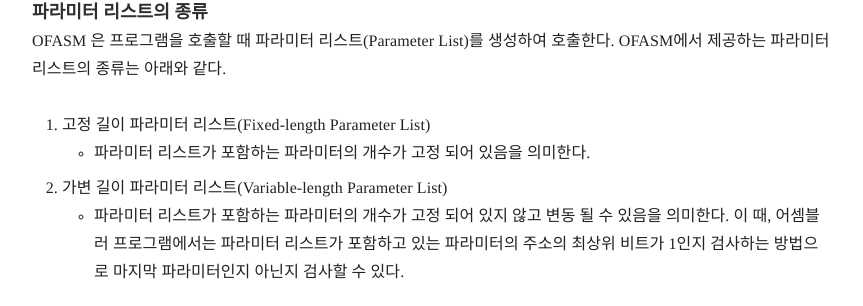
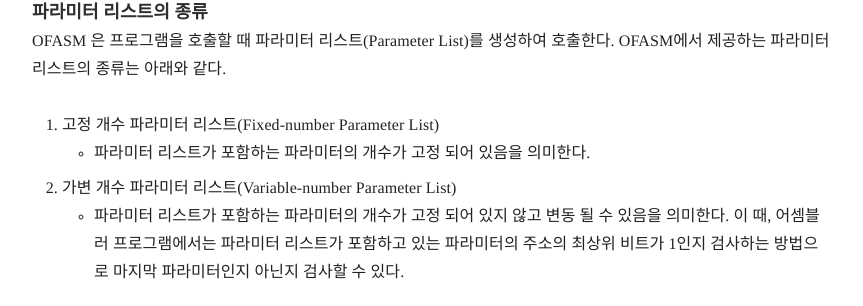
Before and after one commit to Tmaxsoft-Compiler/OFASM-Analyze-Manual, a Jekyll site: the page built from _docs/chapter-02/interface.md, in a window 1280 px wide and 900 px high, scrolled down 837 px. Shown: the part 143-449 px from the top of the window, without its empty margins (358-1221 px from the left). Built offline with Jekyll 4.4.1, drawn with Linux system fonts in a browser that asks for light colours.

Commit message:
Change fixed/variable-length param list to fixed/variable-number list

```diff
--- a/_docs/chapter-02/interface.md
+++ b/_docs/chapter-02/interface.md
@@ -28,9 +28,9 @@ OFASM은 리눅스 환경 위에 메인프레임과 유사한 메모리 구조
 
 OFASM 은 프로그램을 호출할 때 파라미터 리스트(Parameter List)를 생성하여 호출한다. OFASM에서 제공하는 파라미터 리스트의 종류는 아래와 같다.
 
-1. 고정 길이 파라미터 리스트(Fixed-length Parameter List)
+1. 고정 개수 파라미터 리스트(Fixed-number Parameter List)
     * 파라미터 리스트가 포함하는 파라미터의 개수가 고정 되어 있음을 의미한다.
-2. 가변 길이 파라미터 리스트(Variable-length Parameter List)
+2. 가변 개수 파라미터 리스트(Variable-number Parameter List)
     * 파라미터 리스트가 포함하는 파라미터의 개수가 고정 되어 있지 않고 변동 될 수 있음을 의미한다. 이 때, 어셈블러 프로그램에서는 파라미터 리스트가 포함하고 있는 파라미터의 주소의 최상위 비트가 1인지 검사하는 방법으로 마지막 파라미터인지 아닌지 검사할 수 있다.
 
 ##### 파라미터의 종류
```
